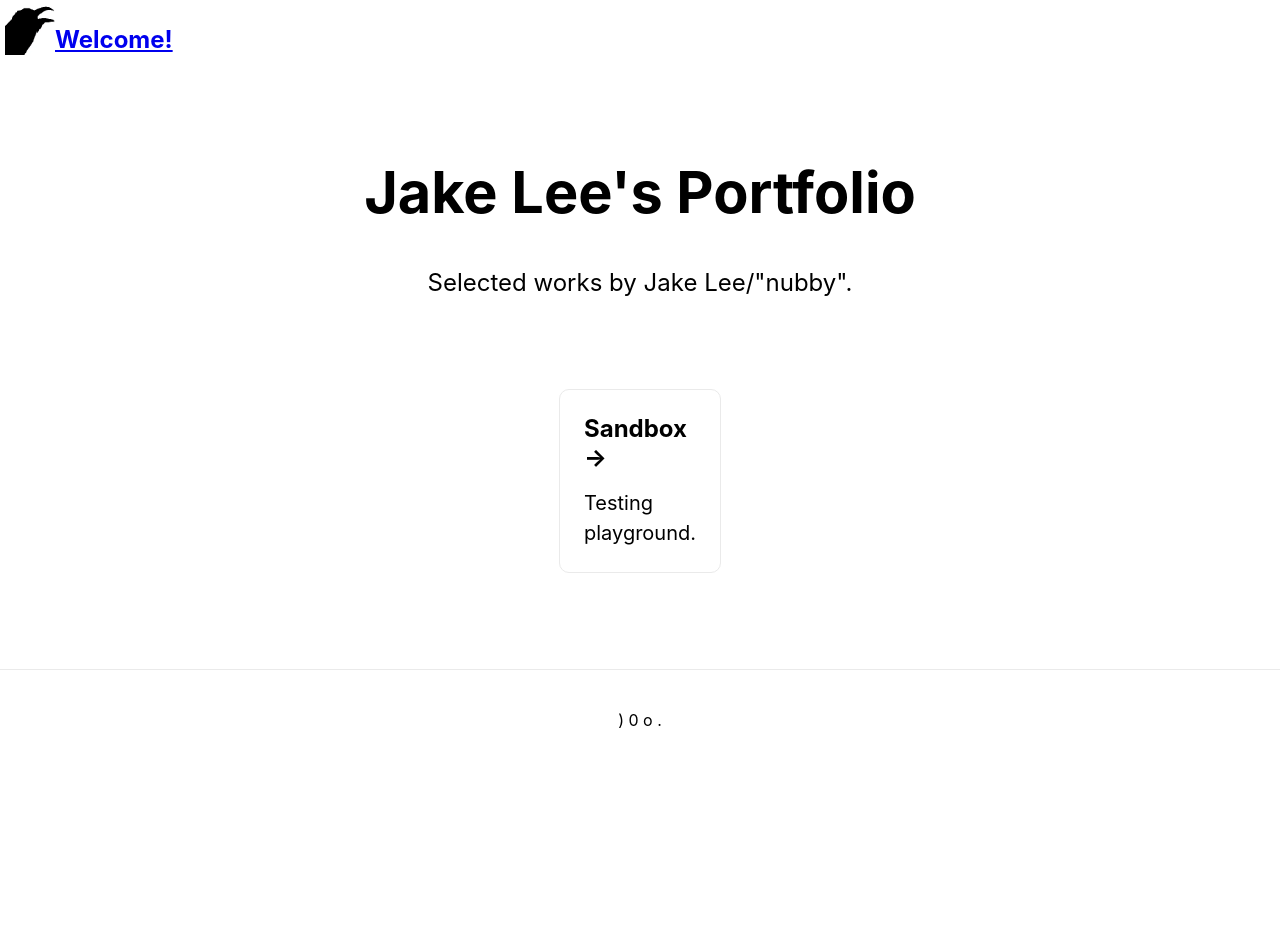
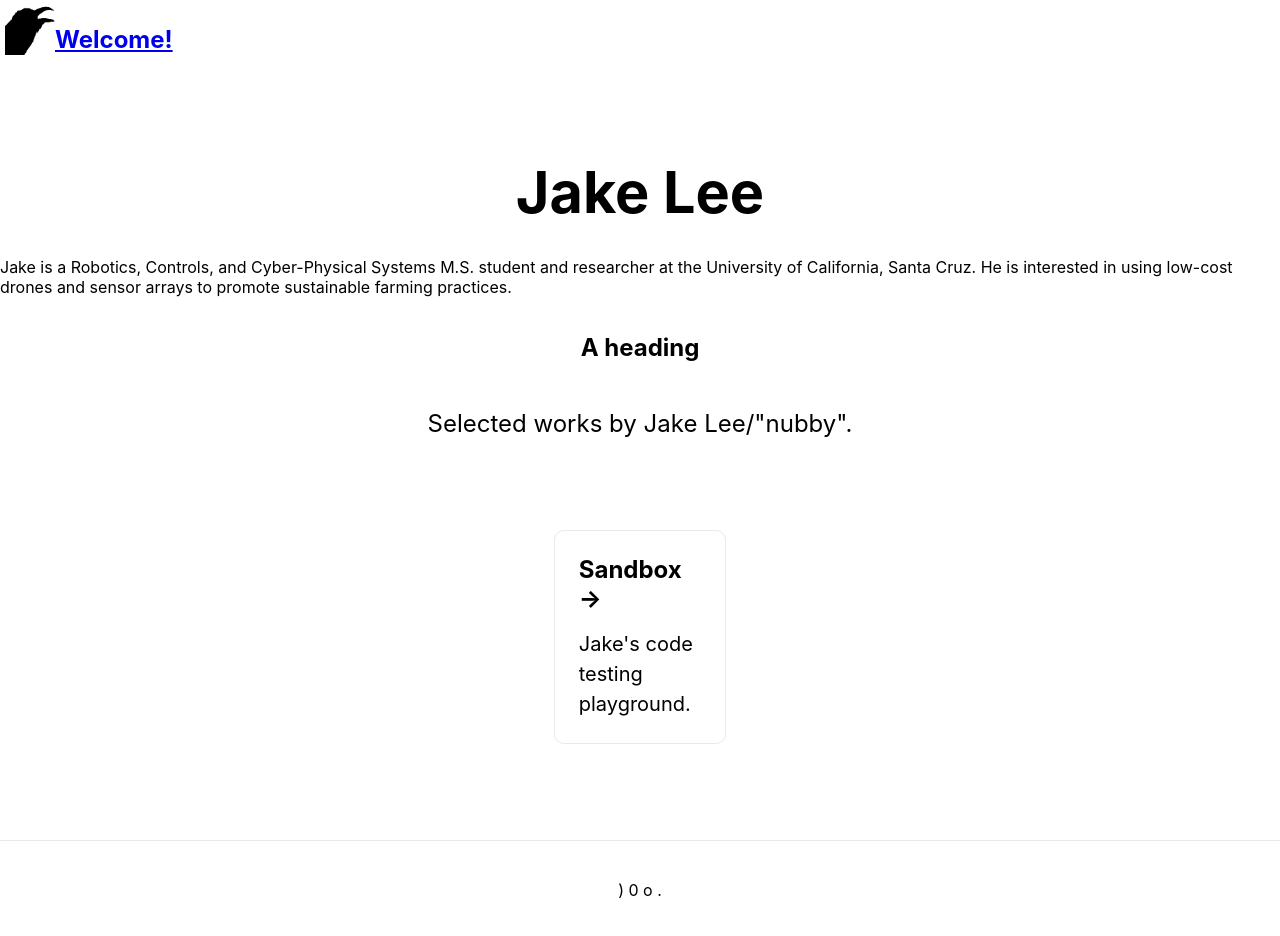
Before and after one commit to jakejglee/portfolio, a Next.js app: page / in a window 1280 px wide. Shown: the top 936 px of the page. Before the commit the page ends 800 px from the top, so only its background shows below. Built offline with nearby package versions, Linux system fonts and the light colour scheme.

Commit message:
updated description

```diff
--- a/pages/index.tsx
+++ b/pages/index.tsx
@@ -10,17 +10,24 @@ export default function Home() {
       <Banner />
       <main>
         <h1 className={styles.title}>
-          Jake Lee&apos;s Portfolio
+          Jake Lee
         </h1>
-
+        <p className={styles.subtitle}>
+          Jake is a Robotics, Controls, and Cyber-Physical Systems M.S. student
+          and researcher at the University of California, Santa Cruz. He is
+          interested in using low-cost drones and sensor arrays to promote
+          sustainable farming practices.
+        </p>
+        <h2>
+          A heading
+        </h2>
         <p className={styles.description}>
           Selected works by Jake Lee/"nubby".
         </p>
-
         <div className={styles.grid}>
           <Link href="/sandbox" className={styles.card}>
             <h3>Sandbox &rarr;</h3>
-            <p>Testing playground.</p>
+            <p>Jake's code testing playground.</p>
           </Link>
         </div>
       </main>
```
